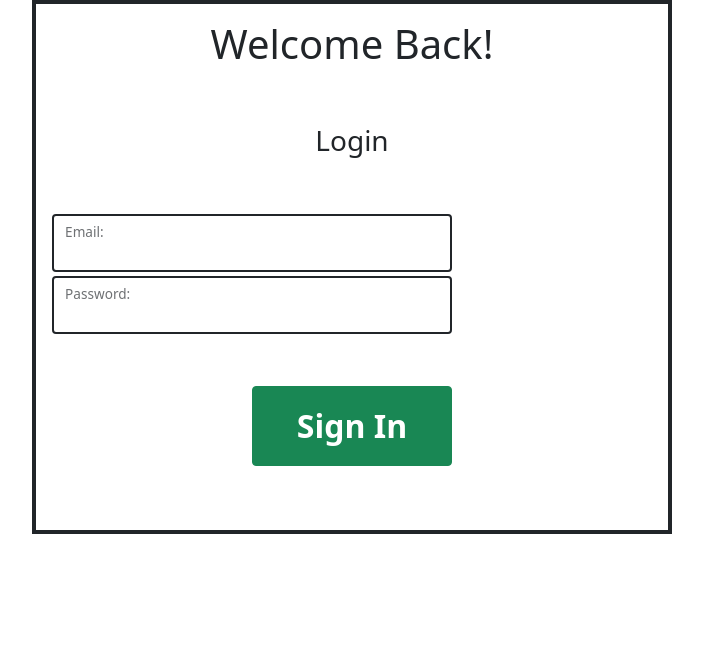
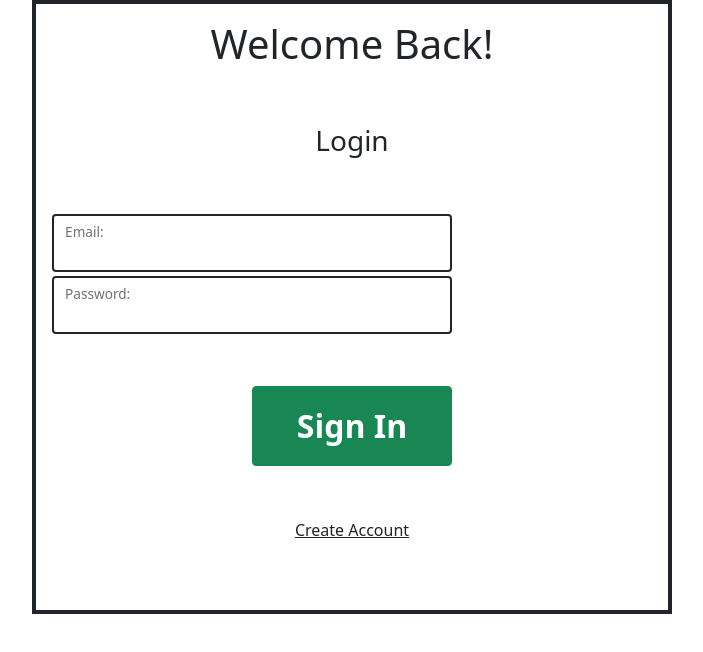
Before and after one commit to food-allergy-project/food-allergy-project, a React (Create React App) app in the folder frontend/: page /sign-in in a window 1280 px wide. Shown: the top 652 px of the page, without its empty margins (288-991 px from the left). Built offline with nearby package versions, Linux system fonts and the light colour scheme.

Commit message:
added "create Account"

```diff
--- a/frontend/src/ui/SignIn.js
+++ b/frontend/src/ui/SignIn.js
@@ -21,9 +21,17 @@ export function SignIn () {
                         <input type='text' className='form-control border border-dark border-2'/>
                         <label className='form-label'>Password: </label>
                     </div>
+                    {/*<div className="input-group mb-3 col-md-8 border border-dark border-2 rounded">*/}
+                    {/*    <span className="input-group-text" id="basic-addon1">?</span>*/}
+                    {/*    <input type="email" className="form-control " placeholder="Email" aria-label="Email"*/}
+                    {/*           aria-describedby="basic-addon1"/>*/}
+                    {/*</div>*/}
                 </form>
-                <div className='text-center p-5'>
+                <div className='text-center py-5'>
                     <Button variant="success" className='buttonBlockSize2'>Sign In</Button>
+                </div>
+                <div className='my-1 pb-5'>
+                    <a href="/" className="link-dark">Create Account</a>
                 </div>
             </Container>
         </>
```
